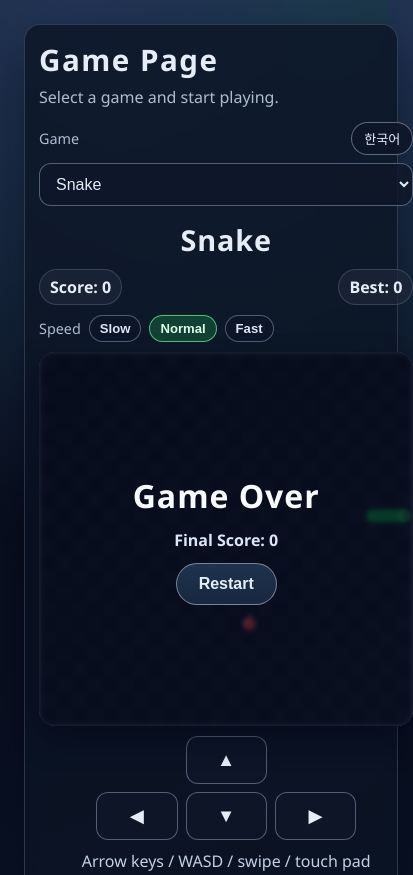
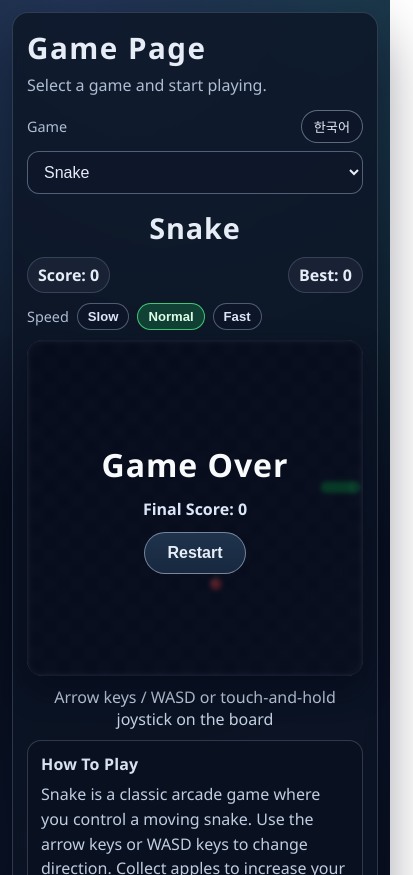
Before and after one commit to aeongiii/game-vite, a website built with Vite: page index.html in a window 390 px wide. Shown: the top 875 px of the page, 413 px wide, since content can reach past the window. Built offline with nearby package versions, Linux system fonts and the light colour scheme.

Commit message:
feat: 모바일 조이스틱 조작 및 화면 레이아웃 보정

```diff
--- a/src/games/snake.ts
+++ b/src/games/snake.ts
@@ -5,6 +5,7 @@ type Point = {
 
 type Locale = "en" | "ko";
 type SpeedLevel = "slow" | "normal" | "fast";
+type DirectionName = "up" | "down" | "left" | "right";
 
 const GRID_SIZE = 24;
 const CELL_SIZE = 24;
@@ -30,7 +31,6 @@ const textByLocale: Record<
     speedSlow: string;
     speedNormal: string;
     speedFast: string;
-    mobileControls: string;
     descTitle1: string;
     descBody1: string;
     descTitle2: string;
@@ -47,12 +47,11 @@ const textByLocale: Record<
     gameOver: "Game Over",
     finalScore: "Final Score",
     restart: "Restart",
-    help: "Arrow keys / WASD / swipe / touch pad",
+    help: "Arrow keys / WASD or touch-and-hold joystick on the board",
     speed: "Speed",
     speedSlow: "Slow",
     speedNormal: "Normal",
     speedFast: "Fast",
-    mobileControls: "Touch Controls",
     descTitle1: "How To Play",
     descBody1:
       "Snake is a classic arcade game where you control a moving snake. Use the arrow keys or WASD keys to change direction. Collect apples to increase your score. Do not hit the wall or your own body.",
@@ -71,12 +70,11 @@ const textByLocale: Record<
     gameOver: "\uAC8C\uC784 \uC624\uBC84",
     finalScore: "\uCD5C\uC885 \uC810\uC218",
     restart: "\uB2E4\uC2DC \uC2DC\uC791",
-    help: "\uBC29\uD5A5\uD0A4 / WASD / \uC2A4\uC640\uC774\uD504 / \uD130\uCE58 \uD328\uB4DC",
+    help: "\uBC29\uD5A5\uD0A4 / WASD \uB610\uB294 \uAC8C\uC784\uD310 \uD130\uCE58 \uD6C4 \uC870\uC774\uC2A4\uD2F1 \uC870\uC791",
     speed: "\uC18D\uB3C4",
     speedSlow: "\uB290\uB9BC",
     speedNormal: "\uBCF4\uD1B5",
     speedFast: "\uBE60\uB984",
-    mobileControls: "\uD130\uCE58 \uC870\uC791",
     descTitle1: "\uAC8C\uC784 \uBC29\uBC95",
     descBody1:
       "\uC2A4\uB124\uC774\uD06C\uB294 \uC6C0\uC9C1\uC774\uB294 \uBC40\uC744 \uC870\uC791\uD558\uB294 \uD074\uB798\uC2DD \uC544\uCF00\uC774\uB4DC \uAC8C\uC784\uC785\uB2C8\uB2E4. \uBC29\uD5A5\uD0A4 \uB610\uB294 WASD \uD0A4\uB85C \uBC29\uD5A5\uC744 \uBC14\uAFB8\uC138\uC694. \uC0AC\uACFC\uB97C \uBA39\uC73C\uBA74 \uC810\uC218\uAC00 \uC62C\uB77C\uAC11\uB2C8\uB2E4. \uBCBD\uC774\uB098 \uC790\uC2E0\uC758 \uBAB8\uC5D0 \uBD80\uB52A\uD788\uBA74 \uAC8C\uC784\uC774 \uB05D\uB0A9\uB2C8\uB2E4.",
@@ -108,26 +106,22 @@ export const mountSnakeGame = (host: HTMLElement, locale: Locale) => {
       </div>
       <div class="snake-board-wrap">
         <canvas id="board" width="${BOARD_SIZE}" height="${BOARD_SIZE}" aria-label="Snake game board"></canvas>
+        <div id="joystick" class="joystick" hidden aria-hidden="true">
+          <div class="joystick-base"></div>
+          <div class="joystick-knob"></div>
+        </div>
         <div id="game-over-overlay" class="snake-overlay" hidden>
           <p class="snake-overlay-title">${text.gameOver}</p>
           <p class="snake-overlay-text">${text.finalScore}: <span id="final-score">0</span></p>
           <button id="restart" type="button">${text.restart}</button>
         </div>
       </div>
-      <div class="touch-controls" role="group" aria-label="${text.mobileControls}">
-        <button type="button" class="touch-btn up" data-dir="up" aria-label="Up">&#9650;</button>
-        <button type="button" class="touch-btn left" data-dir="left" aria-label="Left">&#9664;</button>
-        <button type="button" class="touch-btn down" data-dir="down" aria-label="Down">&#9660;</button>
-        <button type="button" class="touch-btn right" data-dir="right" aria-label="Right">&#9654;</button>
-      </div>
       <p class="snake-help">${text.help}</p>
       <section class="game-description" aria-label="${text.ariaDescription}">
         <h3>${text.descTitle1}</h3>
         <p>${text.descBody1}</p>
-
         <h3>${text.descTitle2}</h3>
         <p>${text.descBody2}</p>
-
         <h3>${text.descTitle3}</h3>
         <p>${text.descBody3}</p>
       </section>
@@ -141,11 +135,10 @@ export const mountSnakeGame = (host: HTMLElement, locale: Locale) => {
   const overlayEl = host.querySelector<HTMLDivElement>("#game-over-overlay");
   const restartBtn = host.querySelector<HTMLButtonElement>("#restart");
   const boardWrapEl = host.querySelector<HTMLDivElement>(".snake-board-wrap");
+  const joystickEl = host.querySelector<HTMLDivElement>("#joystick");
+  const joystickKnobEl = host.querySelector<HTMLDivElement>(".joystick-knob");
   const speedButtons = Array.from(
     host.querySelectorAll<HTMLButtonElement>(".speed-controls button[data-speed]"),
-  );
-  const touchButtons = Array.from(
-    host.querySelectorAll<HTMLButtonElement>(".touch-controls button[data-dir]"),
   );
 
   if (
@@ -156,8 +149,9 @@ export const mountSnakeGame = (host: HTMLElement, locale: Locale) => {
     !overlayEl ||
     !restartBtn ||
     !boardWrapEl ||
-    speedButtons.length !== 3 ||
-    touchButtons.length !== 4
+    !joystickEl ||
+    !joystickKnobEl ||
+    speedButtons.length !== 3
   ) {
     throw new Error("Snake game elements are missing.");
   }
@@ -177,7 +171,8 @@ export const mountSnakeGame = (host: HTMLElement, locale: Locale) => {
   let timerId: number | null = null;
   let heading: Point = { x: 1, y: 0 };
   let speedLevel: SpeedLevel = "normal";
-  let touchStart: Point | null = null;
+  let joystickPointerId: number | null = null;
+  let joystickOrigin: Point | null = null;
 
   const pointCenter = (point: Point) => ({
     x: point.x * CELL_SIZE + CELL_SIZE / 2,
@@ -357,11 +352,50 @@ export const mountSnakeGame = (host: HTMLElement, locale: Locale) => {
     if (!isOpposite) nextDirection = candidate;
   };
 
-  const setDirectionByName = (dir: string) => {
+  const setDirectionByName = (dir: DirectionName) => {
     if (dir === "up") setDirection({ x: 0, y: -1 });
     if (dir === "down") setDirection({ x: 0, y: 1 });
     if (dir === "left") setDirection({ x: -1, y: 0 });
     if (dir === "right") setDirection({ x: 1, y: 0 });
+  };
+
+  const updateDirectionByDelta = (dx: number, dy: number) => {
+    const threshold = 14;
+    if (Math.abs(dx) < threshold && Math.abs(dy) < threshold) return;
+    if (Math.abs(dx) > Math.abs(dy)) {
+      setDirectionByName(dx > 0 ? "right" : "left");
+    } else {
+      setDirectionByName(dy > 0 ? "down" : "up");
+    }
+  };
+
+  const moveJoystickKnob = (dx: number, dy: number) => {
+    const radius = 34;
+    const distance = Math.hypot(dx, dy);
+    const scale = distance > radius ? radius / distance : 1;
+    joystickKnobEl.style.transform = `translate(${dx * scale}px, ${dy * scale}px)`;
+  };
+
+  const showJoystick = (x: number, y: number) => {
+    joystickEl.hidden = false;
+    joystickEl.style.left = `${x}px`;
+    joystickEl.style.top = `${y}px`;
+    joystickKnobEl.style.transform = "translate(0, 0)";
+  };
+
+  const hideJoystick = () => {
+    joystickEl.hidden = true;
+    joystickKnobEl.style.transform = "translate(0, 0)";
+    joystickPointerId = null;
+    joystickOrigin = null;
+  };
+
+  const pointFromClient = (clientX: number, clientY: number): Point => {
+    const rect = boardWrapEl.getBoundingClientRect();
+    return {
+      x: clientX - rect.left,
+      y: clientY - rect.top,
+    };
   };
 
   const handleKeydown = (event: KeyboardEvent) => {
@@ -425,59 +459,40 @@ export const mountSnakeGame = (host: HTMLElement, locale: Locale) => {
     if (!gameOver) startTickTimer();
   };
 
-  const handleTouchButton = (event: Event) => {
-    const button = event.currentTarget as HTMLButtonElement;
-    const dir = button.dataset.dir;
-    if (!dir || gameOver) return;
-    setDirectionByName(dir);
+  const handlePointerDown = (event: PointerEvent) => {
+    if (gameOver) return;
+    joystickPointerId = event.pointerId;
+    joystickOrigin = pointFromClient(event.clientX, event.clientY);
+    showJoystick(joystickOrigin.x, joystickOrigin.y);
+    boardWrapEl.setPointerCapture(event.pointerId);
+    event.preventDefault();
   };
 
-  const handleTouchStart = (event: TouchEvent) => {
-    if (event.touches.length !== 1) return;
-    const touch = event.touches[0];
-    touchStart = { x: touch.clientX, y: touch.clientY };
+  const handlePointerMove = (event: PointerEvent) => {
+    if (joystickPointerId !== event.pointerId || !joystickOrigin) return;
+    const current = pointFromClient(event.clientX, event.clientY);
+    const dx = current.x - joystickOrigin.x;
+    const dy = current.y - joystickOrigin.y;
+    moveJoystickKnob(dx, dy);
+    updateDirectionByDelta(dx, dy);
+    event.preventDefault();
   };
 
-  const handleTouchMove = (event: TouchEvent) => {
-    if (touchStart) event.preventDefault();
-  };
-
-  const handleTouchEnd = (event: TouchEvent) => {
-    if (!touchStart || gameOver) {
-      touchStart = null;
-      return;
+  const handlePointerUp = (event: PointerEvent) => {
+    if (joystickPointerId !== event.pointerId) return;
+    if (boardWrapEl.hasPointerCapture(event.pointerId)) {
+      boardWrapEl.releasePointerCapture(event.pointerId);
     }
-
-    const touch = event.changedTouches[0];
-    if (!touch) {
-      touchStart = null;
-      return;
-    }
-
-    const dx = touch.clientX - touchStart.x;
-    const dy = touch.clientY - touchStart.y;
-    const minSwipe = 24;
-    if (Math.abs(dx) < minSwipe && Math.abs(dy) < minSwipe) {
-      touchStart = null;
-      return;
-    }
-
-    if (Math.abs(dx) > Math.abs(dy)) {
-      setDirectionByName(dx > 0 ? "right" : "left");
-    } else {
-      setDirectionByName(dy > 0 ? "down" : "up");
-    }
-
-    touchStart = null;
+    hideJoystick();
   };
 
   window.addEventListener("keydown", handleKeydown);
   restartBtn.addEventListener("click", handleRestart);
   speedButtons.forEach((button) => button.addEventListener("click", handleSpeedChange));
-  touchButtons.forEach((button) => button.addEventListener("click", handleTouchButton));
-  boardWrapEl.addEventListener("touchstart", handleTouchStart, { passive: true });
-  boardWrapEl.addEventListener("touchmove", handleTouchMove, { passive: false });
-  boardWrapEl.addEventListener("touchend", handleTouchEnd);
+  boardWrapEl.addEventListener("pointerdown", handlePointerDown);
+  boardWrapEl.addEventListener("pointermove", handlePointerMove);
+  boardWrapEl.addEventListener("pointerup", handlePointerUp);
+  boardWrapEl.addEventListener("pointercancel", handlePointerUp);
 
   startGame();
 
@@ -486,9 +501,9 @@ export const mountSnakeGame = (host: HTMLElement, locale: Locale) => {
     window.removeEventListener("keydown", handleKeydown);
     restartBtn.removeEventListener("click", handleRestart);
     speedButtons.forEach((button) => button.removeEventListener("click", handleSpeedChange));
-    touchButtons.forEach((button) => button.removeEventListener("click", handleTouchButton));
-    boardWrapEl.removeEventListener("touchstart", handleTouchStart);
-    boardWrapEl.removeEventListener("touchmove", handleTouchMove);
-    boardWrapEl.removeEventListener("touchend", handleTouchEnd);
+    boardWrapEl.removeEventListener("pointerdown", handlePointerDown);
+    boardWrapEl.removeEventListener("pointermove", handlePointerMove);
+    boardWrapEl.removeEventListener("pointerup", handlePointerUp);
+    boardWrapEl.removeEventListener("pointercancel", handlePointerUp);
   };
 };
--- a/src/style.css
+++ b/src/style.css
@@ -17,21 +17,26 @@
 
 body {
   margin: 0;
-  min-width: 320px;
   min-height: 100vh;
-  overscroll-behavior-y: none;
+  overflow-x: hidden;
 }
 
 #app {
+  width: 100%;
   min-height: 100vh;
-  display: grid;
-  place-items: center;
-  padding: 24px;
+  display: block;
+  padding:
+    max(12px, env(safe-area-inset-top))
+    max(12px, env(safe-area-inset-right))
+    max(16px, env(safe-area-inset-bottom))
+    max(12px, env(safe-area-inset-left));
   touch-action: manipulation;
 }
 
 .launcher {
-  width: min(94vw, 760px);
+  width: 100%;
+  max-width: 760px;
+  margin: 0 auto;
   display: grid;
   gap: 20px;
   background: rgba(12, 21, 37, 0.8);
@@ -133,6 +138,7 @@ body {
   width: 100%;
   display: flex;
   align-items: center;
+  flex-wrap: wrap;
   gap: 8px;
   font-size: 0.9rem;
   color: #afbdd3;
@@ -160,8 +166,10 @@ body {
 }
 
 .snake-layout #board {
-  width: min(92vw, 576px);
-  height: min(92vw, 576px);
+  width: 100%;
+  max-width: 576px;
+  aspect-ratio: 1 / 1;
+  height: auto;
   border: 2px solid rgba(148, 163, 184, 0.45);
   border-radius: 16px;
   background: #0f172a;
@@ -172,9 +180,10 @@ body {
 
 .snake-board-wrap {
   position: relative;
-  display: inline-grid;
+  display: grid;
+  width: 100%;
+  max-width: 576px;
   touch-action: none;
-  overscroll-behavior: contain;
 }
 
 .snake-help {
@@ -183,48 +192,41 @@ body {
   text-align: center;
 }
 
-.touch-controls {
-  width: 100%;
-  max-width: 260px;
-  display: none;
-  grid-template-columns: repeat(3, minmax(52px, 1fr));
-  grid-template-areas:
-    ". up ."
-    "left down right";
-  gap: 8px;
-  user-select: none;
+.joystick {
+  position: absolute;
+  width: 96px;
+  height: 96px;
+  margin-left: -48px;
+  margin-top: -48px;
+  pointer-events: none;
+  z-index: 4;
 }
 
-.touch-btn {
-  border: 1px solid rgba(100, 116, 139, 0.78);
-  border-radius: 12px;
-  background: rgba(15, 23, 42, 0.9);
-  color: #e6edf7;
-  height: 48px;
-  font-size: 1.15rem;
-  font-weight: 700;
-  cursor: pointer;
+.joystick[hidden] {
+  display: none;
 }
 
-.touch-btn:active {
-  transform: scale(0.98);
-  filter: brightness(1.08);
+.joystick-base {
+  width: 96px;
+  height: 96px;
+  border-radius: 999px;
+  background: rgba(15, 23, 42, 0.36);
+  border: 1px solid rgba(148, 163, 184, 0.38);
+  box-shadow: inset 0 0 0 1px rgba(226, 232, 240, 0.14);
 }
 
-.touch-btn.up {
-  grid-area: up;
-}
-
-.touch-btn.left {
-  grid-area: left;
-}
-
-.touch-btn.down {
-  grid-area: down;
-}
-
-.touch-btn.right {
-  grid-area: right;
+.joystick-knob {
+  position: absolute;
+  left: 50%;
+  top: 50%;
+  width: 40px;
+  height: 40px;
+  margin-left: -20px;
+  margin-top: -20px;
+  border-radius: 999px;
+  background: rgba(59, 130, 246, 0.78);
+  border: 1px solid rgba(191, 219, 254, 0.8);
+  transition: transform 0.04s linear;
 }
 
 .game-description {
@@ -302,7 +304,6 @@ body {
 
 @media (max-width: 700px) {
   .launcher {
-    width: min(96vw, 760px);
     padding: 14px;
     border-radius: 16px;
     gap: 14px;
@@ -316,15 +317,6 @@ body {
     gap: 10px;
   }
 
-  .snake-layout #board {
-    width: min(96vw, 576px);
-    height: min(96vw, 576px);
-  }
-
-  .touch-controls {
-    display: grid;
-  }
-
   .game-description {
     padding: 12px 13px;
   }
```
